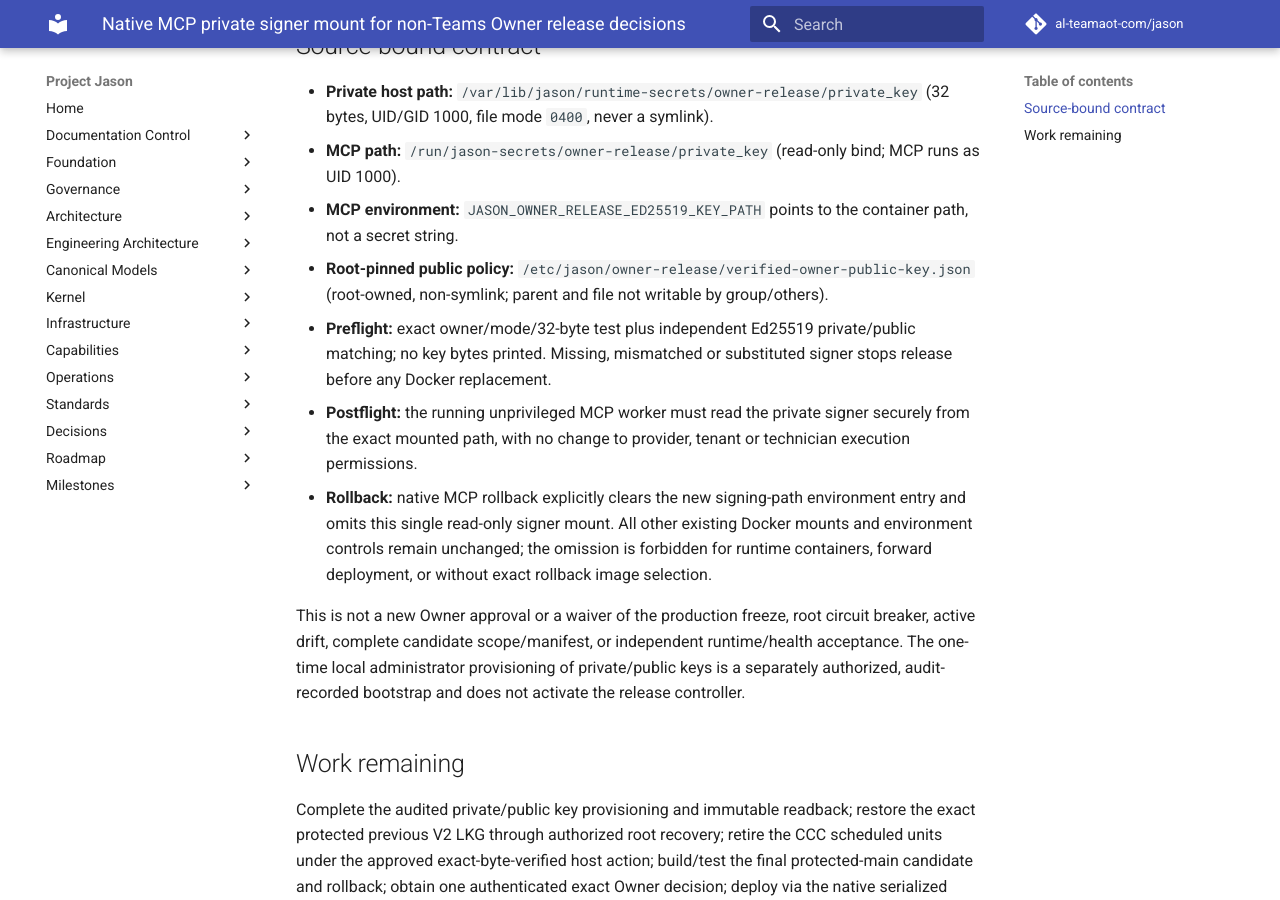
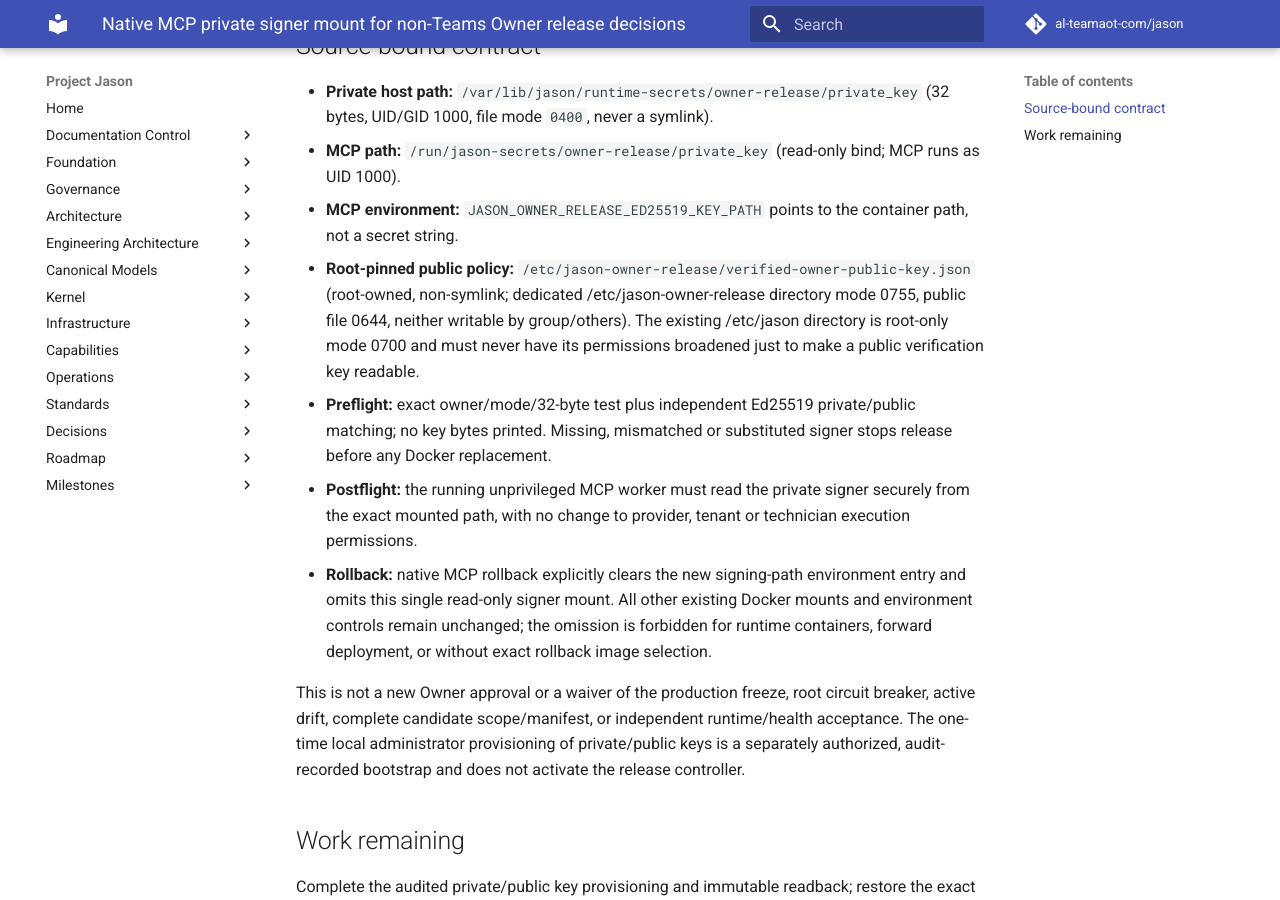
Before and after one commit to al-teamaot-com/jason, an MkDocs documentation site: the page built from docs/operations/Owner-Release-Signer-Mount-20261110.md, in a window 1280 px wide and 900 px high, scrolled down 403 px. Built offline with MkDocs 1.6.1 and Material for MkDocs 9.7.7, drawn with Linux system fonts in a browser that asks for light colours; comment, search, counter and statistics services are not loaded.

Commit message:
fix(owner-release): pin public trust in dedicated root dir without changing etc jason access

```diff
--- a/docs/operations/Owner-Release-Signer-Mount-20261110.md
+++ b/docs/operations/Owner-Release-Signer-Mount-20261110.md
@@ -20,8 +20,11 @@ receipt.
 - **MCP environment:** `JASON_OWNER_RELEASE_ED25519_KEY_PATH` points to
   the container path, not a secret string.
 - **Root-pinned public policy:**
-  `/etc/jason/owner-release/verified-owner-public-key.json`
-  (root-owned, non-symlink; parent and file not writable by group/others).
+  `/etc/jason-owner-release/verified-owner-public-key.json`
+  (root-owned, non-symlink; dedicated /etc/jason-owner-release directory
+  mode 0755, public file 0644, neither writable by group/others). The
+  existing /etc/jason directory is root-only mode 0700 and must never have
+  its permissions broadened just to make a public verification key readable.
 - **Preflight:** exact owner/mode/32-byte test plus independent Ed25519
   private/public matching; no key bytes printed. Missing, mismatched or
   substituted signer stops release before any Docker replacement.
```
Also changed, not shown: 4 other files.
